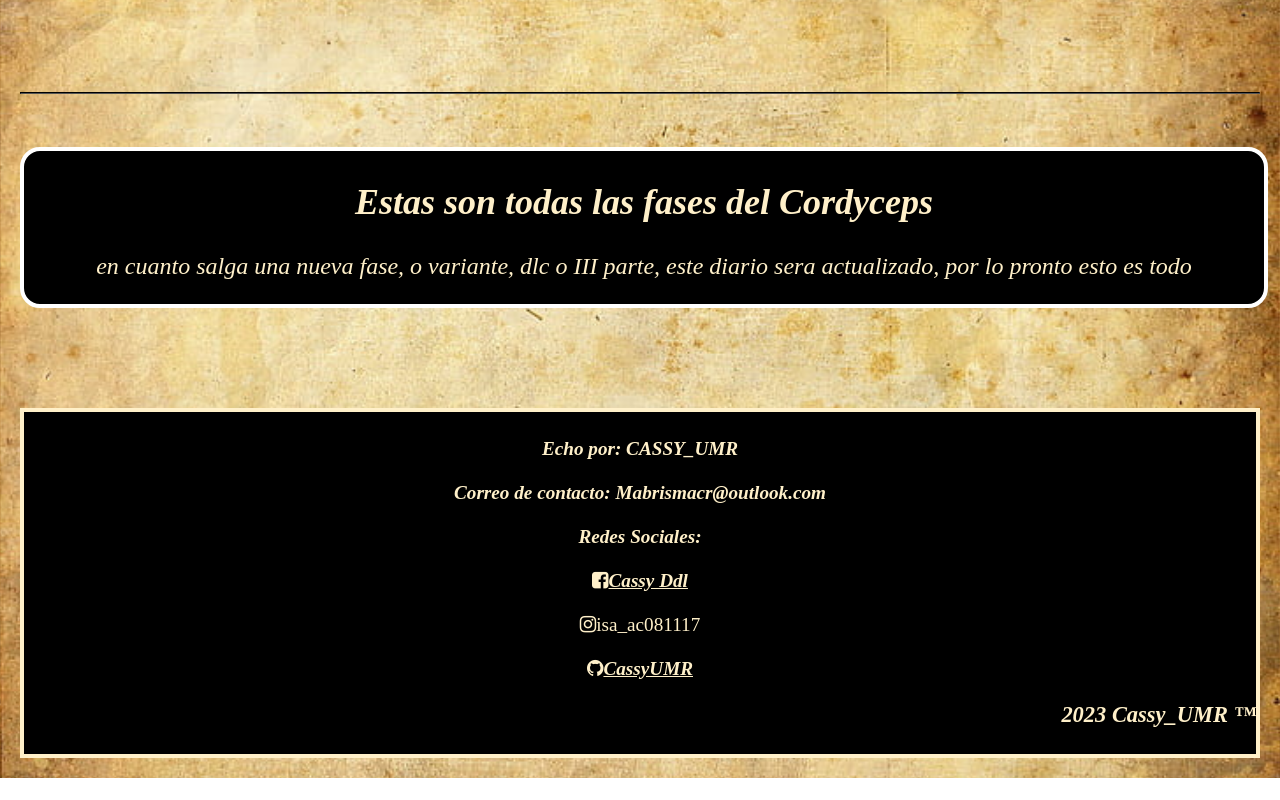
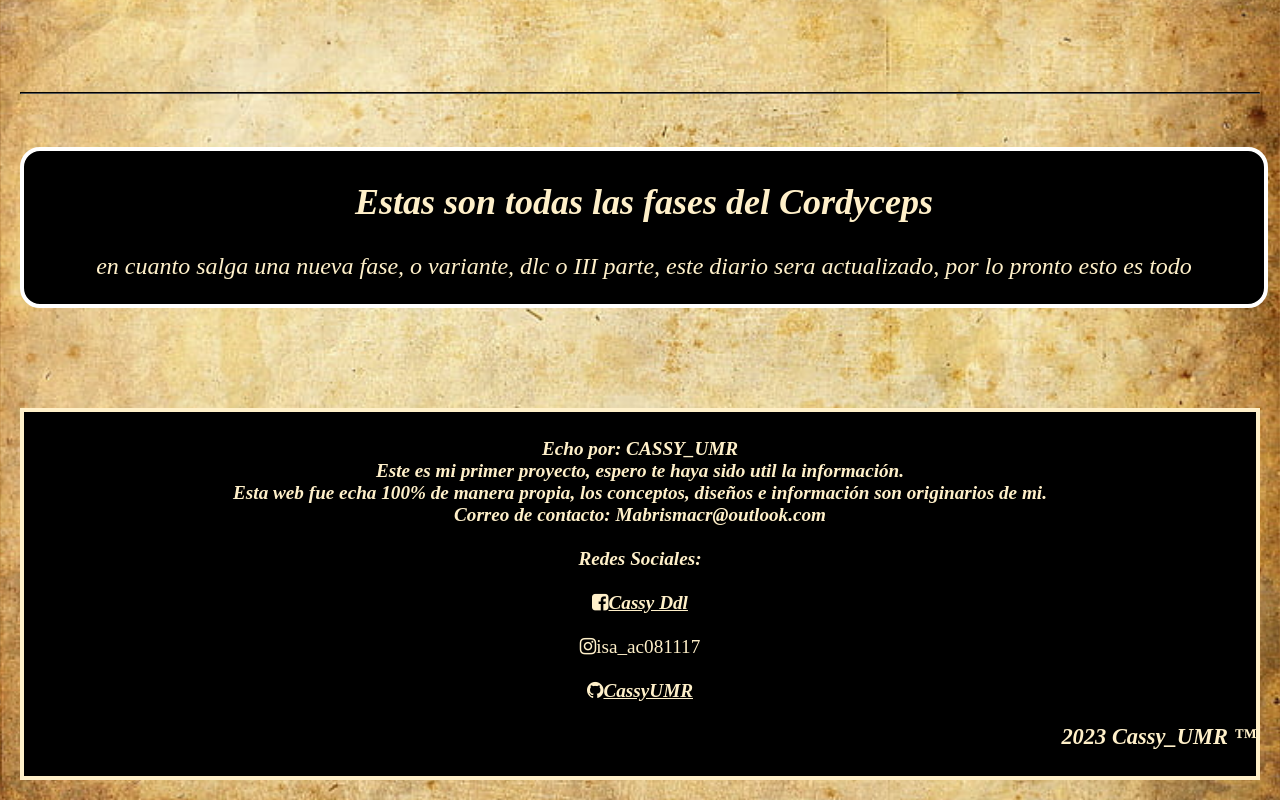
Before and after one commit to CassyUMR/TLOU-diary, a plain HTML site: page index.html in a window 1280 px wide. Shown: the part 6834-7634 px from the top of the page. Before the commit the page ends 7612 px from the top, so only its background shows below. Drawn offline with Linux system fonts and the light colour scheme.

Commit message:
commit #02

```diff
--- a/index.html
+++ b/index.html
@@ -289,6 +289,9 @@
     <footer>
         <h4>
             Echo por: CASSY_UMR <br>
+            Este es mi primer proyecto, espero te haya sido util la información.
+            <br>
+            Esta web fue echa 100% de manera propia, los conceptos, diseños e información son originarios de mi.
             <br>
             Correo de contacto: Mabrismacr@outlook.com<br>
             <br>
```
